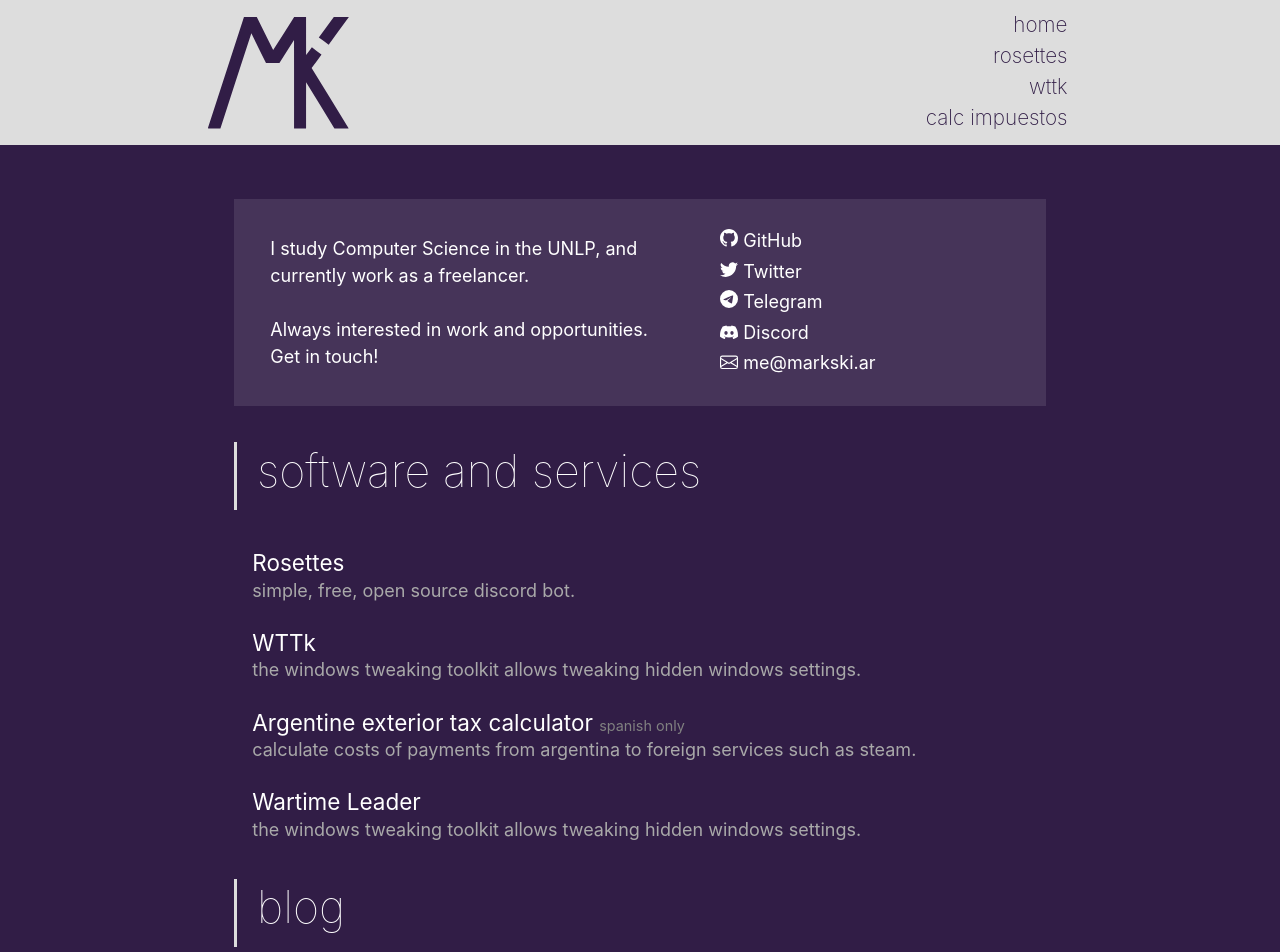
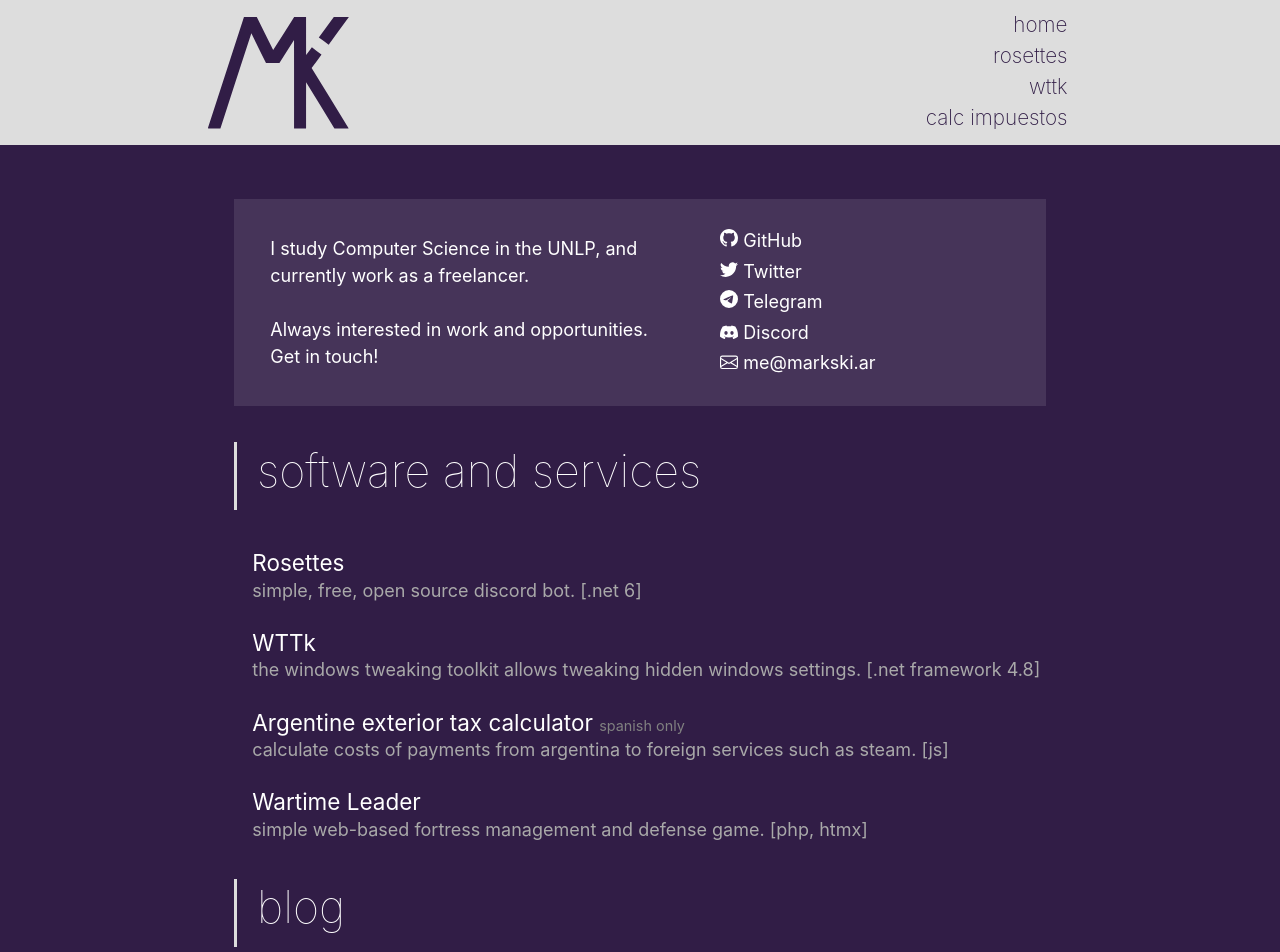
Before and after one commit to markski1/markski.ar, a Next.js app: page / in a window 1280 px wide. Shown: the top 952 px of the page. Built offline with nearby package versions, Linux system fonts and the light colour scheme.

Commit message:
corrections [last commit was incomplete]

```diff
--- a/pages/index.tsx
+++ b/pages/index.tsx
@@ -45,23 +45,23 @@ export default function Home({ posts }) {
 			<PrintEntry
 				title = 'Rosettes'
 				url = 'rosettes'
-				text = 'simple, free, open source discord bot.'
+				text = 'simple, free, open source discord bot. [.net 6]'
 			/>
 			<PrintEntry
 				title = 'WTTk'
 				url = 'wttk'
-				text = 'the windows tweaking toolkit allows tweaking hidden windows settings.'
+				text = 'the windows tweaking toolkit allows tweaking hidden windows settings. [.net framework 4.8]'
 			/>
 			<PrintEntry
 				title = 'Argentine exterior tax calculator'
 				url = 'calc'
-				text = 'calculate costs of payments from argentina to foreign services such as steam.'
+				text = 'calculate costs of payments from argentina to foreign services such as steam. [js]'
 				spanishOnly
 			/>
 			<PrintEntry
 				title = 'Wartime Leader'
 				url = 'wartime'
-				text = 'the windows tweaking toolkit allows tweaking hidden windows settings.'
+				text = 'simple web-based fortress management and defense game. [php, htmx]'
 			/>
 
 			<div className={utilStyles.headingContainer}>
--- a/pages/wartime.tsx
+++ b/pages/wartime.tsx
@@ -11,12 +11,12 @@ export default function Page() {
 		<>
 		<HeadParams
 			title = 'Wartime Leader'
-			description = 'Wartime Leader is a simple text-based fortress management and defense game.'
+			description = 'Wartime Leader is a simple web-based fortress management and defense game.'
 			image = 'https://markski.ar/images/rosettes.png'
 		/>
 		<Layout type='page'>
 			<Header>
-				<p className={utilStyles.headingLg} style={{marginRight: '30px'}}>Rosettes</p>
+				<p className={utilStyles.headingLg} style={{marginRight: '30px'}}>Wartime Leader</p>
 			</Header>
 			<Section title="about">
                 <p>Wartime leader is a simple game, inspired on Enchanted Fortress, a text-based Android game by Ivan Kravarscan.</p>
```
